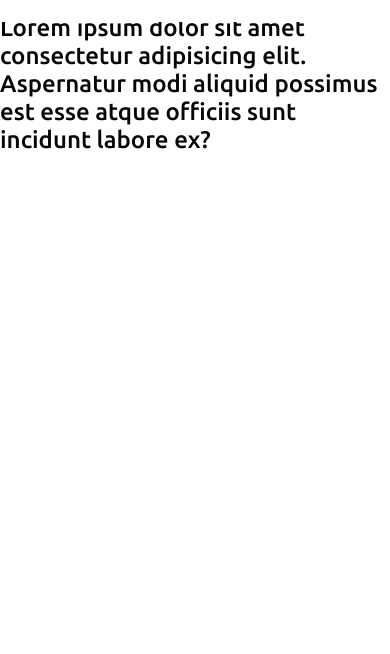
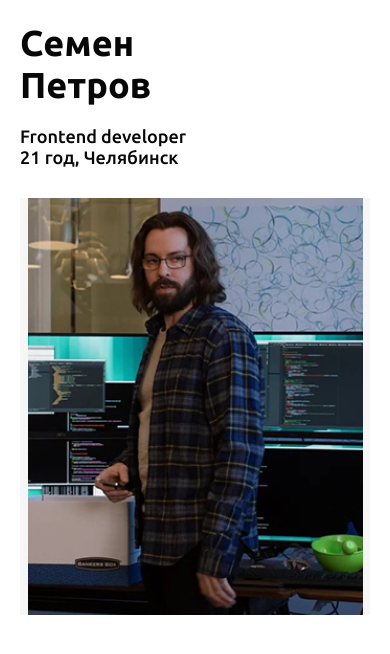
Before and after one commit to FedorovNikita/portfolio-for-np, a plain HTML site: page index.html in a window 390 px wide. Shown: the part 78-732 px from the top of the page. Drawn offline with Linux system fonts and the light colour scheme.

Commit message:
3.12 start

```diff
--- a/index.html
+++ b/index.html
@@ -33,9 +33,20 @@
     </div>
   </header>
 
-
-  <h1>Семен Петров</h1>
-  <p>Lorem ipsum dolor sit amet consectetur adipisicing elit. Aspernatur modi aliquid possimus est esse atque officiis sunt incidunt labore ex?</p>
+  <section class="primary">
+    <div class="container">
+      <div class="primary__info">
+        <h1 class="primary__title">Семен Петров</h1>
+        <p class="primary__text">Frontend developer 21 год, Челябинск</p>
+      </div>
+      <div class="primary__image-user">
+        <picture>
+          <source media="(max-width: 768px)" srcset="img/my-photo-small.jpg">
+          <img src="img/my-photo-large.jpg" alt="Фото Семена Петрова">
+        </picture>
+      </div>
+    </div>
+  </section>
 
   <script src="script.js"></script>
 </body>
--- a/main.css
+++ b/main.css
@@ -7,7 +7,7 @@
 }
 
 @font-face {
-  font-family: 'ubuntumebold';
+  font-family: 'ubuntubold';
   src: url('fonts/ubuntubold.woff2') format('woff2'),
       url('fonts/ubuntubold.woff') format('woff');
   font-weight: normal;
@@ -67,7 +67,7 @@ img {
 
 .header__link {
   padding: 15px 30px;
-  font-family: 'ubuntumebold', serif;
+  font-family: 'ubuntubold', serif;
   color: #828282;
   text-decoration: none;
   transition: color ease-in .4s;
@@ -79,6 +79,39 @@ img {
 
 .header__link:hover {
   color: #000000;
+}
+
+/* primary */
+
+.primary {
+  margin-top: 100px;
+  padding-top: 40px;
+  padding-bottom: 60px;
+}
+
+.primary__info {
+  display: flex;
+  margin-bottom: 35px;
+}
+
+.primary__title {
+  max-width: 240px;
+  margin: 0;
+  font-family: 'ubuntubold';
+  font-size: 48px;
+  line-height: 55px;
+}
+
+.primary__text {
+  max-width: 240px;
+  margin: 0;
+  padding-top: 10px;
+}
+
+.primary__image-user {
+  background-color: #f6f6f6;
+  text-align: center;
+  line-height: 0;
 }
 
 @media (max-width: 1000px) {
@@ -160,4 +193,28 @@ img {
     transform: rotate(-45deg);
     box-shadow: none;
   }
+
+  /* primary */
+  .primary {
+    padding-top: 0;
+    padding-bottom: 70px;
+  }
+
+  .primary__info {
+    display: block;
+    margin-bottom: 30px;
+  }
+
+  .primary__title {
+    font-size: 36px;
+    line-height: 42px;
+    margin-bottom: 20px;
+  }
+
+  .primary__text {
+    max-width: 190px;
+    padding-top: 0;
+    font-size: 18px;
+    line-height: 21px;
+  }
 }
```
Also changed, not shown: img/my-photo-large.jpg (added), img/my-photo-small.jpg (added).
